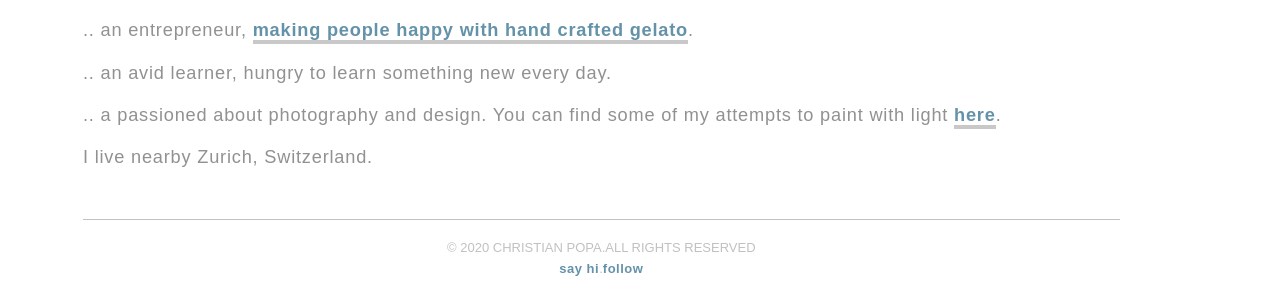
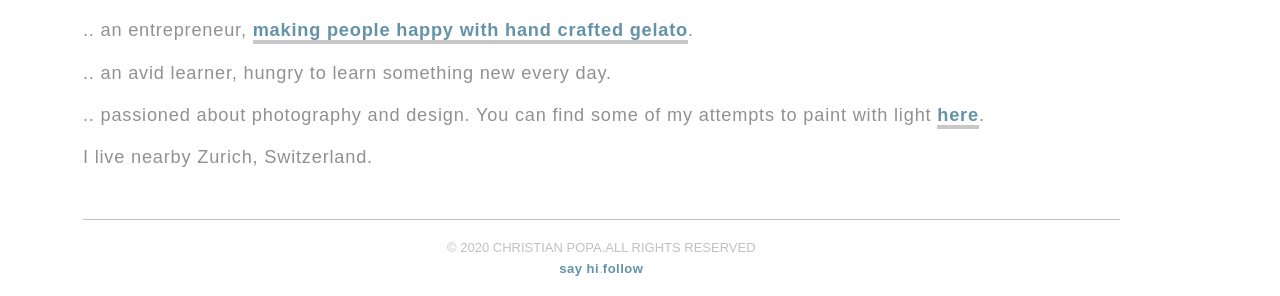
Before and after one commit to cristego/cristego.github.io, a Jekyll site: the page built from about.md, in a window 1280 px wide. Shown: the part 772-1068 px from the top of the page. Built offline with Jekyll 4.4.1, drawn with Linux system fonts in a browser that asks for light colours.

```diff
--- a/about.md
+++ b/about.md
@@ -22,6 +22,6 @@ Outside the corporate world I am..
 
 .. an avid learner, hungry to learn something new every day.
 
-.. a passioned about photography and design. You can find some of my attempts to paint with light [here](https://500px.com/p/christianpopa?view=photos){:target="_blank"}.
+.. passioned about photography and design. You can find some of my attempts to paint with light [here](https://500px.com/p/christianpopa?view=photos){:target="_blank"}.
 
 I live nearby Zurich, Switzerland.
```
